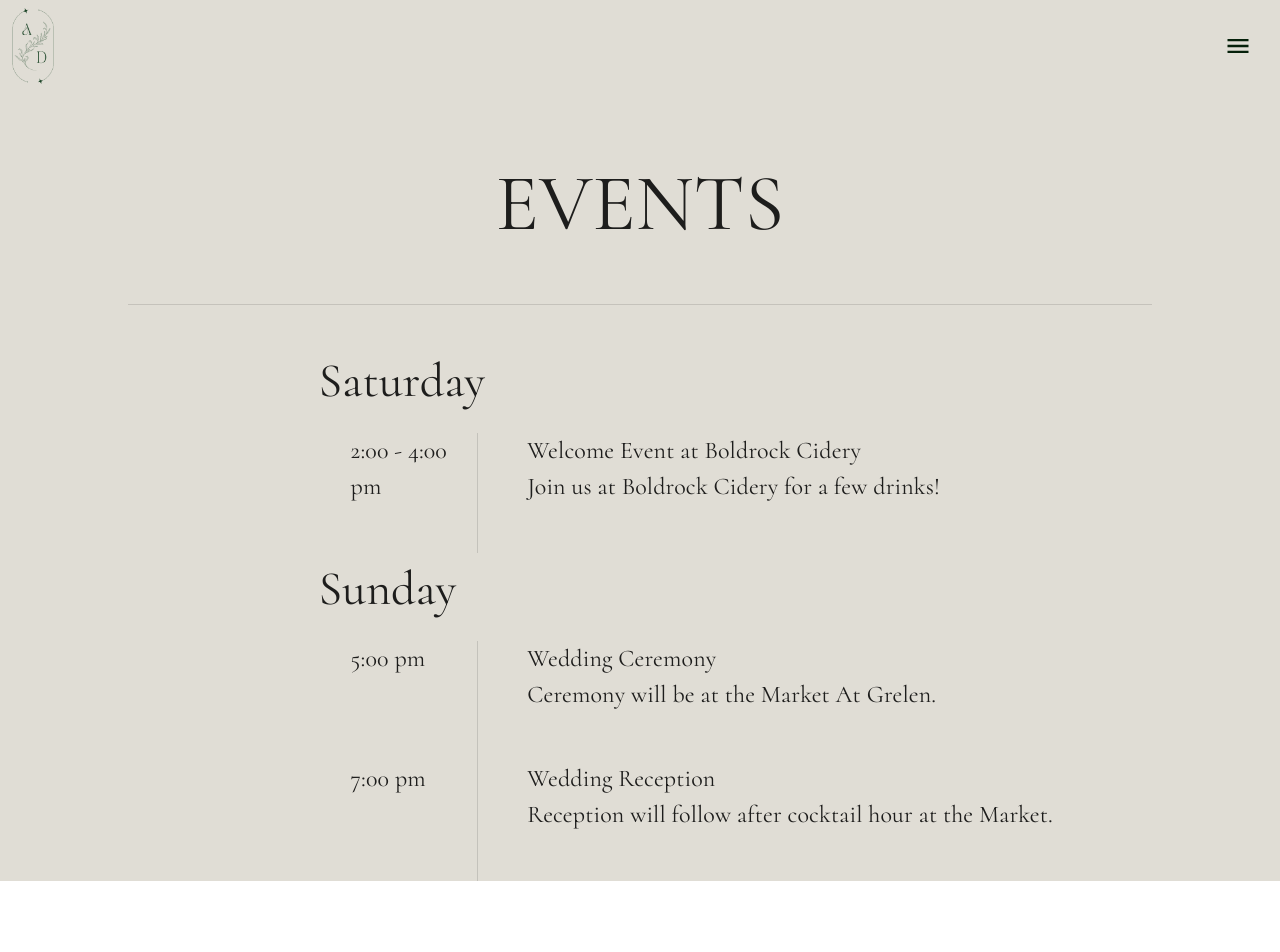
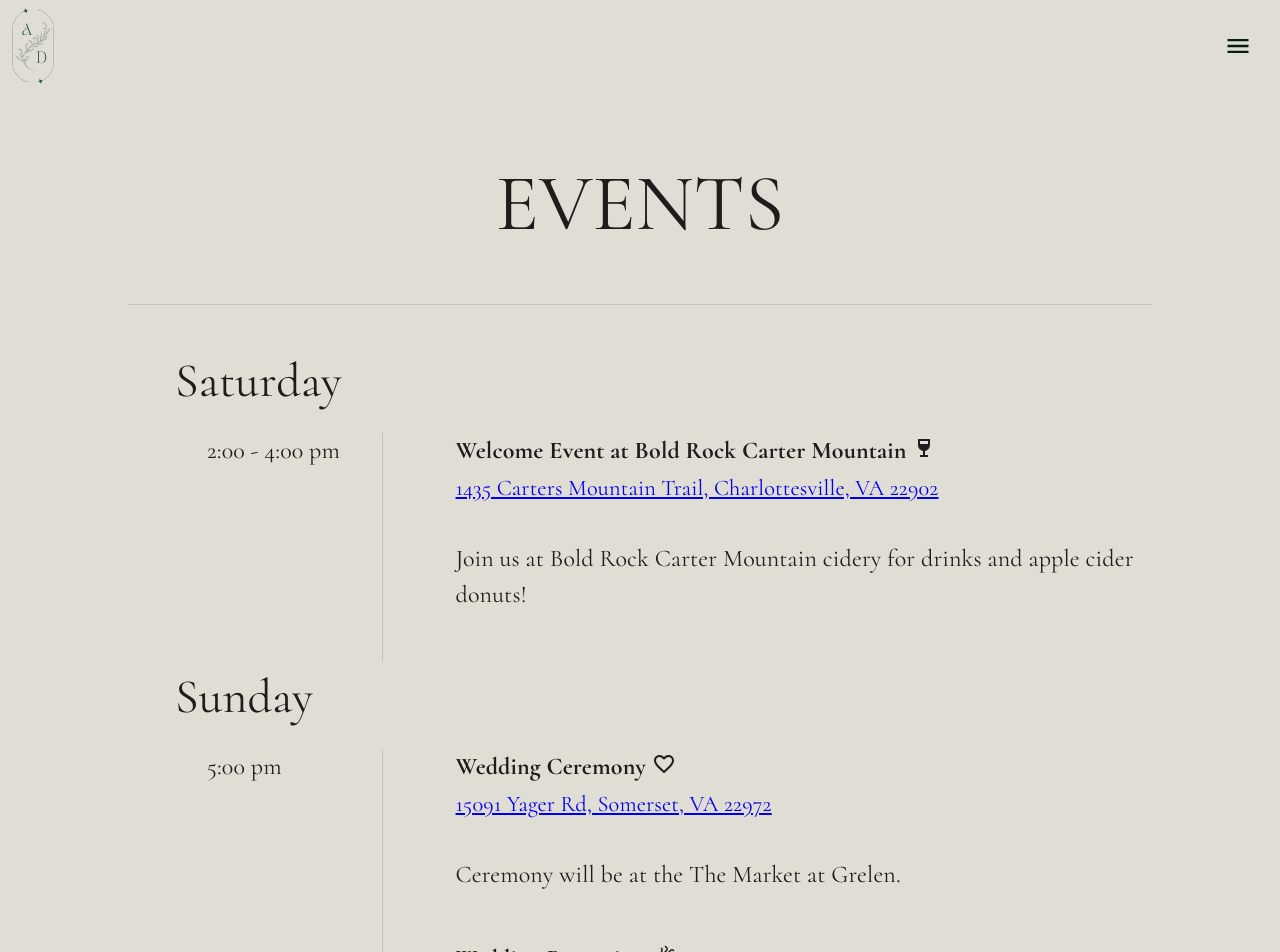
Before and after one commit to dwilliams27/wedding-ui, a React (Create React App) app: page /events in a window 1280 px wide. Shown: the top 952 px of the page. Before the commit the page ends 881 px from the top, so only its background shows below. Built offline with nearby package versions, Linux system fonts and the light colour scheme; a web font is replaced by a local one.

Commit message:
add addresses, icons

```diff
--- a/src/components/Events.tsx
+++ b/src/components/Events.tsx
@@ -3,20 +3,24 @@ import TopBar from "./TopBar";
 import { Stack } from "@mui/system";
 import { Divider, Fade, Typography, ThemeProvider, createTheme, Box, Link, Grid, Card, CardContent, Container, Paper, List, ListItem, ListItemText } from "@mui/material";
 import { Fonts } from "../utils/Fonts";
+import WineBarIcon from '@mui/icons-material/WineBar';
+import FavoriteBorderIcon from '@mui/icons-material/FavoriteBorder';
+import CelebrationIcon from '@mui/icons-material/Celebration';
 
 interface Event {
   title: string,
   time: string,
   description: string,
-  address?: string
+  address?: string,
+  icon?: any,
 };
 
 const satEvents: Event[] = [
-  { title: 'Welcome Event at Boldrock Cidery', time: '2:00 - 4:00 pm', description: 'Join us at Boldrock Cidery for a few drinks!', address: '1435 Carters Mountain Trail, Charlottesville, VA 22902' },
+  { title: 'Welcome Event at Bold Rock Carter Mountain', icon: <WineBarIcon />, time: '2:00 - 4:00 pm', description: 'Join us at Bold Rock Carter Mountain cidery for drinks and apple cider donuts!', address: '1435 Carters Mountain Trail, Charlottesville, VA 22902' },
 ];
 const sunEvents: Event[] = [
-  { title: 'Wedding Ceremony', time: '5:00 pm', description: 'Ceremony will be at the Market At Grelen.' },
-  { title: 'Wedding Reception', time: '7:00 pm', description: 'Reception will follow after cocktail hour at the Market.' },
+  { title: 'Wedding Ceremony', icon: <FavoriteBorderIcon />, time: '5:00 pm', description: 'Ceremony will be at the The Market at Grelen.', address: '15091 Yager Rd, Somerset, VA 22972' },
+  { title: 'Wedding Reception', icon: <CelebrationIcon />, time: '7:00 pm', description: 'Reception will follow after cocktail hour at the Market.' },
 ]
 
 function genGridItemsForDay(events: Event[]) {
@@ -32,7 +36,13 @@ function genGridItemsForDay(events: Event[]) {
       </Grid>
       <Grid item xs={9} sx={{ marginBottom: '3rem' }}>
         <Typography variant="body1" sx={{ textAlign: 'left', fontSize: { xs: '1rem', md: '1.5rem'} }}>
-          {event.title}
+          <strong>{event.title} </strong><span style={{ verticalAlign: 'middle' }}>{event.icon}</span>
+          <br />
+          <Container sx={{ fontSize: { xs: '0.85rem', md: '1.4rem'}, paddingLeft: '0 !important' }}>
+            <a href={`https://www.google.com/maps/search/?api=1&query=${event.address}`} target="_blank" rel="noreferrer">
+              {event.address}
+            </a>
+          </Container>
           <br />
           {event.description}
         </Typography>
```
